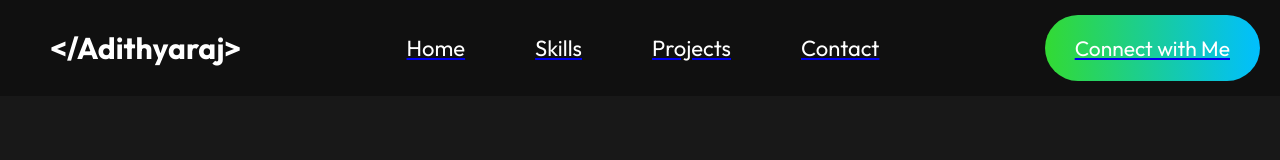
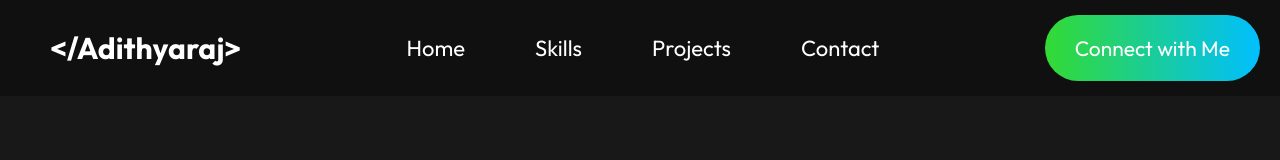
Before and after one commit to adithyaraj-11/Portfolio, a React (Vite) app: page / in a window 1280 px wide. Shown: the top 160 px of the page. Built offline with nearby package versions, Linux system fonts and the light colour scheme.

Commit message:
navbar changes

```diff
--- a/src/Components/Navbar/Navbar.css
+++ b/src/Components/Navbar/Navbar.css
@@ -27,11 +27,9 @@
   font-size: 22px;
 }
 .navmenu li {
-  text-decoration: none;
   transition: 0.5ms ease;
 }
 .navmenu li:hover {
-  text-decoration: none;
   transform: scale(1.1);
   background: linear-gradient(270deg, rgb(51, 218, 51), rgb(0, 191, 255));
   background-clip: text;
@@ -57,3 +55,6 @@
 .connect:hover {
   transform: scale(0.9);
 }
+.anchor {
+  text-decoration: none;
+}
```
